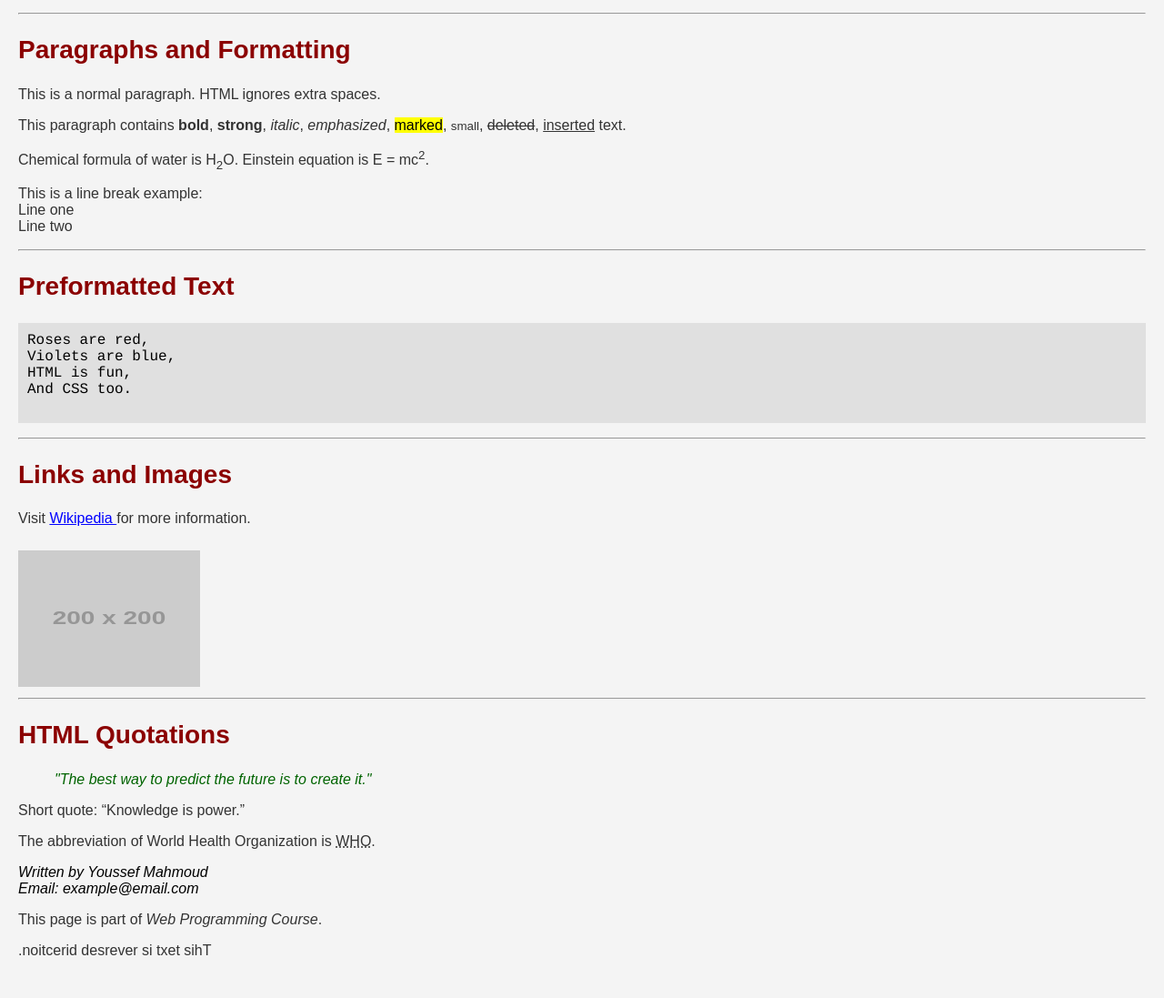
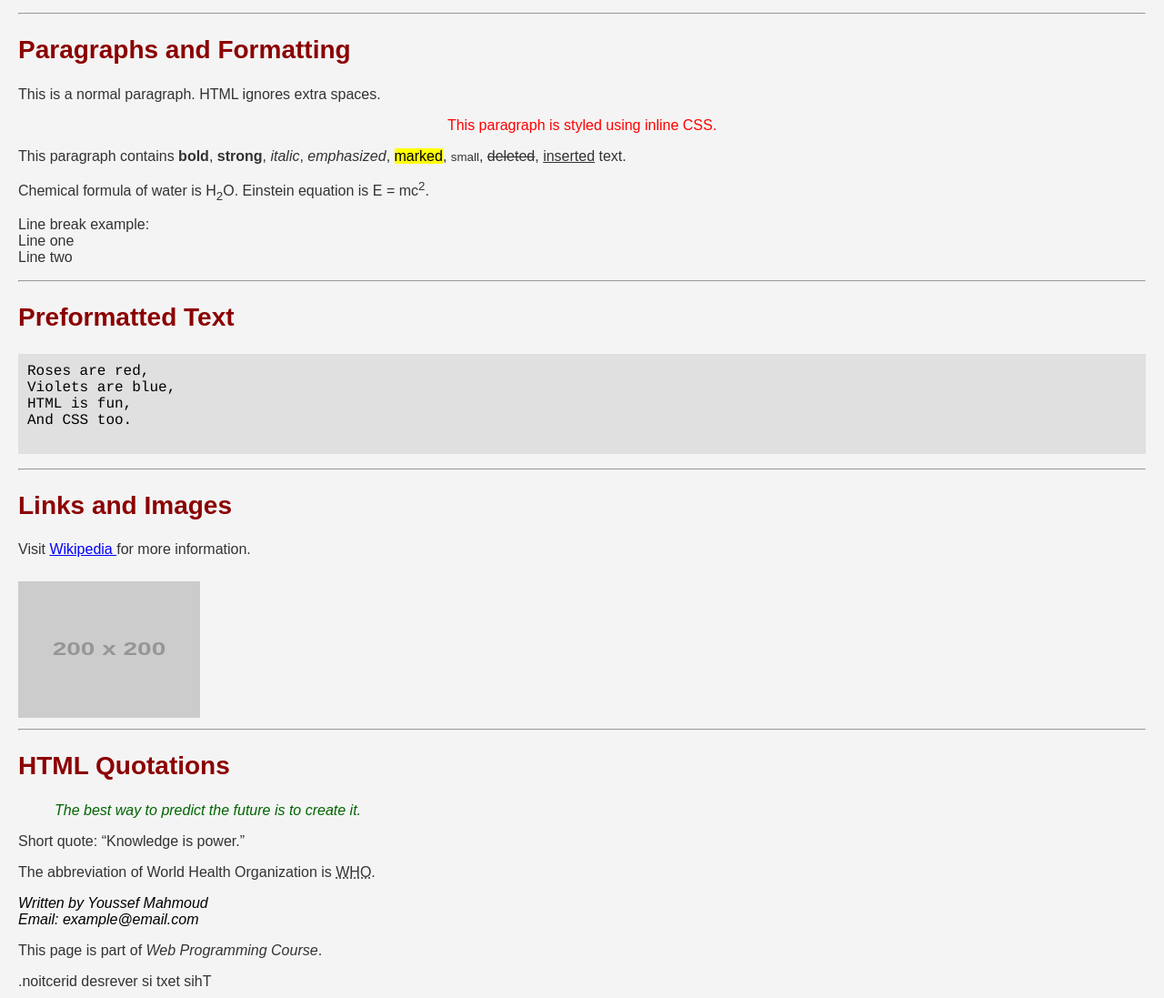
Before and after one commit to youssefmahmoud-4/youssefmahmoud2, a plain HTML site: page index.html in a window 1280 px wide. Shown: the part 300-1397 px from the top of the page at 91% size. Before the commit the page ends 1374 px from the top, so only its background shows below. Drawn offline with Linux system fonts and the light colour scheme; placeholder pictures from the web are drawn by us.

Commit message:
Update index.html

```diff
--- a/index.html
+++ b/index.html
@@ -6,7 +6,6 @@
     <meta name="keywords" content="HTML, CSS, Web Programming, CS211">
     <meta name="author" content="Youssef Mahmoud">
     <title>Web Programming Lab - HTML & CSS</title>
-
     <link rel="stylesheet" href="style.css">
 </head>
 
@@ -24,7 +23,11 @@
     <h2>Paragraphs and Formatting</h2>
 
     <p title="This is a paragraph example">
-        This is a normal paragraph. HTML ignores extra        spaces.
+        This is a normal paragraph. HTML ignores extra spaces.
+    </p>
+
+    <p style="color:red; text-align:center;">
+        This paragraph is styled using inline CSS.
     </p>
 
     <p>
@@ -44,7 +47,7 @@
     </p>
 
     <p>
-        This is a line break example:<br>
+        Line break example:<br>
         Line one<br>
         Line two
     </p>
@@ -82,7 +85,7 @@ And CSS too.
     <h2>HTML Quotations</h2>
 
     <blockquote>
-        "The best way to predict the future is to create it."
+        The best way to predict the future is to create it.
     </blockquote>
 
     <p>
@@ -107,7 +110,5 @@ And CSS too.
         <bdo dir="rtl">This text is reversed direction.</bdo>
     </p>
 
-    <!-- End of Page Comment -->
-
 </body>
 </html>
```
